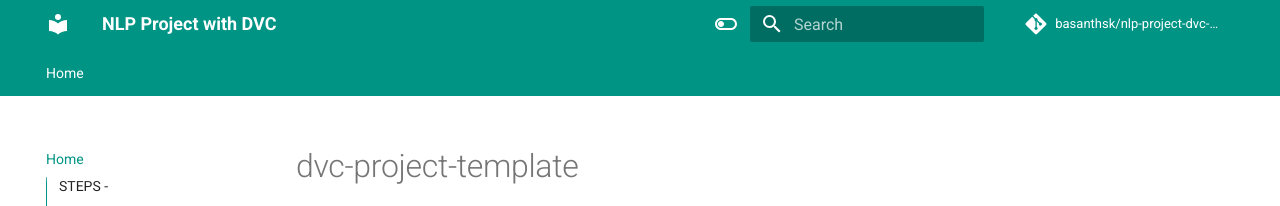
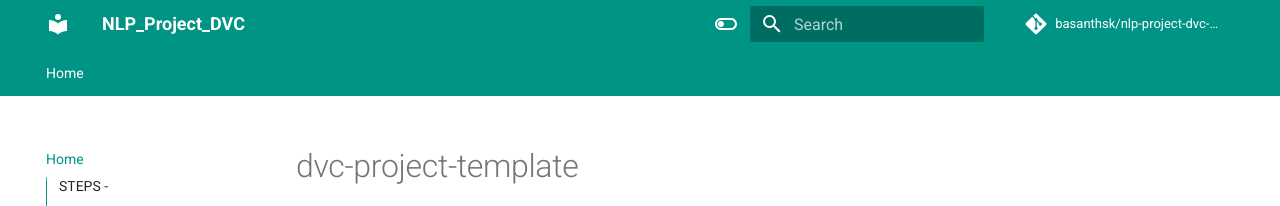
Before and after one commit to basanthsk/nlp-project-dvc-docs, an MkDocs documentation site: the page built from docs/index.md, in a window 1280 px wide. Shown: the top 206 px of the page. Built offline with MkDocs 1.6.1 and Material for MkDocs 9.7.7, drawn with Linux system fonts in a browser that asks for light colours; comment, search, counter and statistics services are not loaded.

Commit message:
updated the sitename in docs

```diff
--- a/mkdocs.yml
+++ b/mkdocs.yml
@@ -1,5 +1,5 @@
 # Project information
-site_name: NLP Project with DVC
+site_name: NLP_Project_DVC
 # defeine TOC or order of website-
 nav:
   - Home: index.md
```
